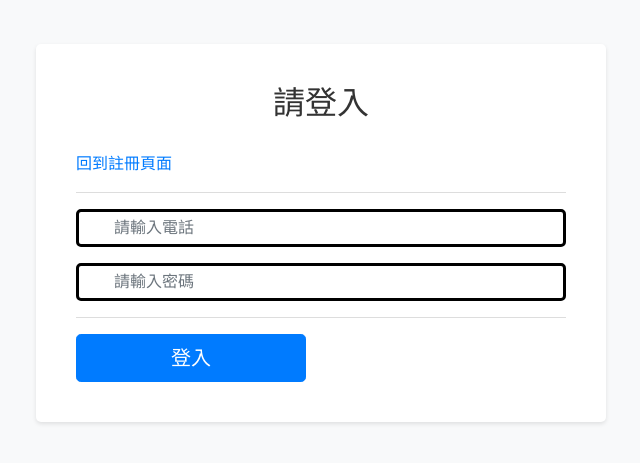
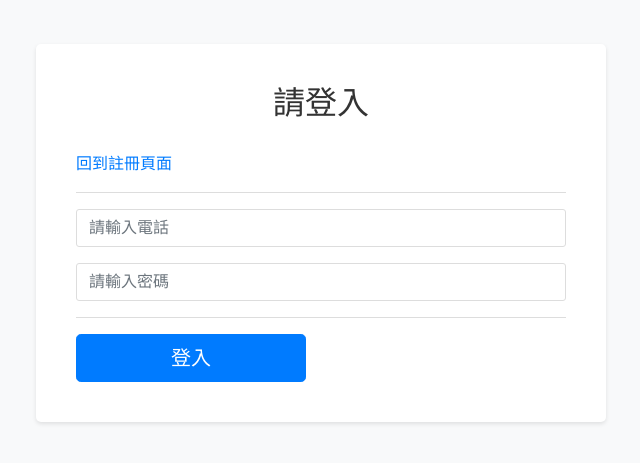
Before and after one commit to jason909163/rs, a PHP site: page /login in a window 1280 px wide. Shown: the part 106-569 px from the top of the page, without its empty margins (34-674 px from the left). Run offline with PHP 8.4, Linux system fonts and the light colour scheme.

Commit message:
0430 好醜 改回來了

```diff
--- a/view/body/login.php
+++ b/view/body/login.php
@@ -75,23 +75,7 @@
     color: #0056b3;
   }
 
-  input[type="text"]
-{
-  padding:9px 35px;
-  border:3px black solid;
-  cursor:pointer;
-  -webkit-border-radius: 5px;
-  border-radius: 5px;
-}
 
-  input[type="password"]
-{
-  padding:9px 35px;
-  border:3px black solid;
-  cursor:pointer;
-  -webkit-border-radius: 5px;
-  border-radius: 5px;
-}
 </style>
 
 
--- a/view/body/register.php
+++ b/view/body/register.php
@@ -75,7 +75,7 @@
     color: #0056b3;
   }
 
-  input[type="text"]
+  /* input[type="text"]
 {
   padding:9px 35px;
   border:3px black solid;
@@ -109,7 +109,7 @@ input[type="password"]
   cursor:pointer;
   -webkit-border-radius: 5px;
   border-radius: 5px;
-}
+} */
 </style>
 
 <div class="container">
```
